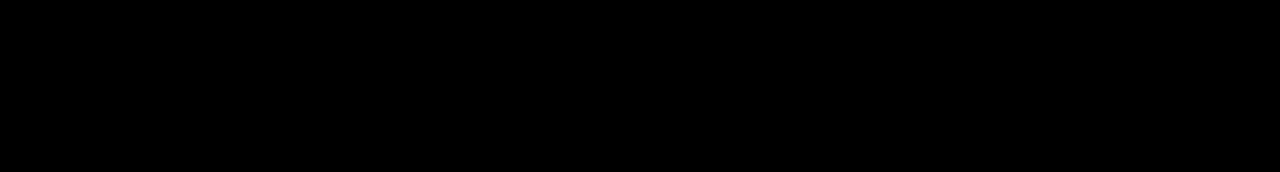
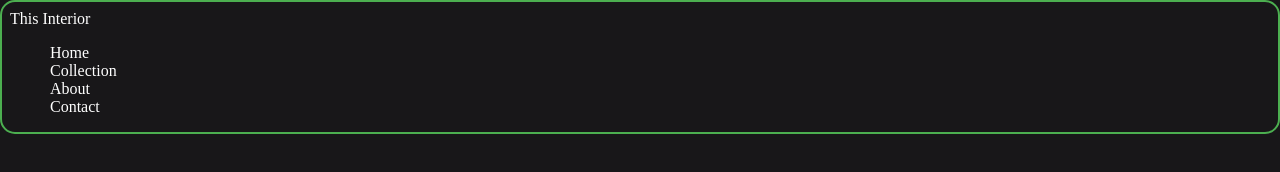
Before and after one commit to veldakarimi/Interior_consultant, a plain HTML site: page index.html in a window 1280 px wide. Drawn offline with Linux system fonts and the light colour scheme.

Commit message:
✨ added nav bar

```diff
--- a/index.css
+++ b/index.css
@@ -1,11 +1,8 @@
+@import url('https://fonts.googleapis.com/css2?family=Crimson+Pro&family=Lora&family=Montserrat&display=swap');
+
 html{
-	background-color: black;
+	background-color:#181719;
 	color: white;
-
-
-
+	border: 2px solid #4CAF50;
+	border-radius: 15px;
 }
-body{
-	;
-
-}
--- a/index.html
+++ b/index.html
@@ -5,6 +5,18 @@
 	<link rel="stylesheet" type="text/css" href="index.css">
 </head>
 <body>
+	<header>
+     <div class="top-nav"> This Interior </div>
+	 	<div class="top-right-nav">
+			<ul style="list-style-type:none;">
+				<li>Home</li>
+				<li>Collection</li>
+				<li>About</li>
+				<li>Contact</li>
+			</ul>
+		</div>
+
+	</header>
 
 </body>
 </html>
```
